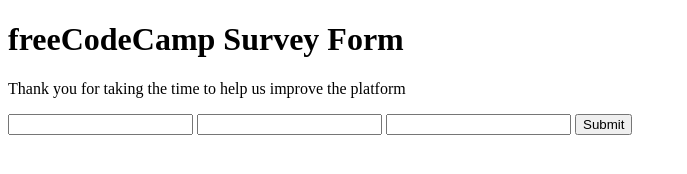
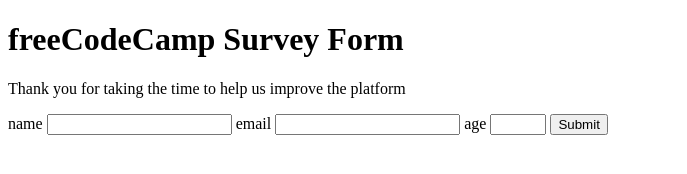
Before and after one commit to minos95/HtmlProject, a plain HTML site: page index.html in a window 1280 px wide. Shown: the whole page, without its empty margins (0-687 px from the left). Drawn offline with Linux system fonts and the light colour scheme.

Commit message:
completed story 9 and  10

```diff
--- a/index.html
+++ b/index.html
@@ -10,9 +10,12 @@
     <h1 id="title">freeCodeCamp Survey Form</h1>
     <p id="description">Thank you for taking the time to help us improve the platform</p>
     <form id="survey-form">
+      <label for="name" id="name-label">name</label>
       <input type="text" id="name">
+      <label for="email" id="email-label">email</label>
       <input type="email" id="email">
-      <input type="number" id="number">
+      <label for="number" id="number-label">age</label>
+      <input type="number" max="10" min="0"  id="number">
       <input type="submit">
 
     </form>
```
